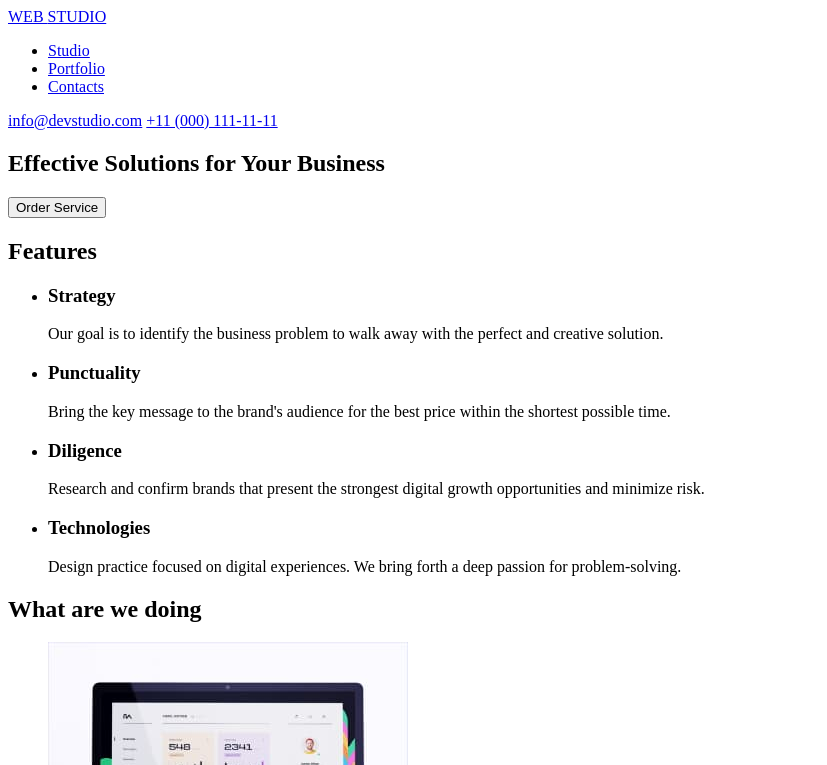
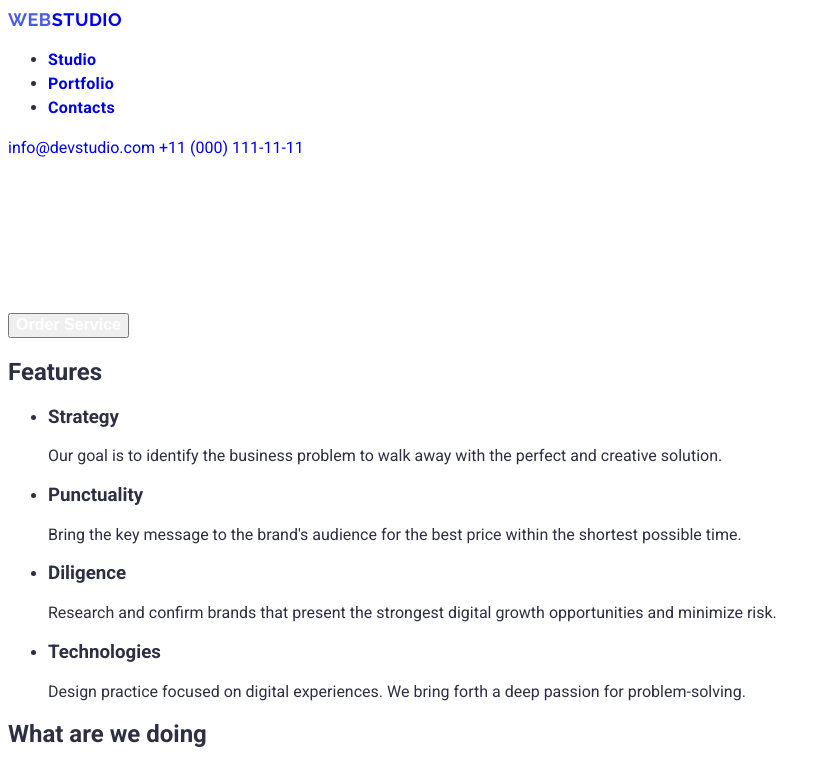
Before and after one commit to GinGreen91/goit-markup-hw-02, a plain HTML site: page index.html in a window 1280 px wide. Shown: the top 765 px of the page, without its empty margins (0-827 px from the left). Drawn offline with Linux system fonts and the light colour scheme.

Commit message:
plus first css

```diff
--- a/css/styles.css
+++ b/css/styles.css
@@ -0,0 +1,54 @@
+body {
+	font-family: "Roboto";
+	font-style: normal;
+	color: #2e2f42;
+}
+
+.header-logo {
+	font-family: "Raleway";
+	font-weight: 800;
+	font-size: 18px;
+	line-height: 24px;
+
+	display: flex;
+	align-items: center;
+	letter-spacing: 0.03em;
+	text-transform: uppercase;
+
+	text-decoration: none;
+}
+.header-logo-web {
+	color: #4d5ae5;
+}
+
+.header-navigation-item {
+	font-weight: 600;
+	font-size: 16px;
+	line-height: 1.5;
+	letter-spacing: 0.02em;
+	text-decoration: none;
+}
+
+.header-contacts {
+	font-weight: 400;
+	font-size: 16px;
+	line-height: 1.5;
+}
+.header-contacts-mail,
+.header-contacts-phone {
+	text-decoration: none;
+}
+
+.main-banner-slogan {
+	font-weight: 600;
+	font-size: 56px;
+	line-height: 1.07;
+	color: #ffffff;
+}
+.main-banner-btn {
+	font-weight: 600;
+	font-size: 16px;
+	line-height: 1.18;
+	color: #ffffff;
+	cursor: pointer;
+}
--- a/index.html
+++ b/index.html
@@ -12,29 +12,31 @@
 			rel="stylesheet"
 		/>
 		<title>Studio</title>
-
 	</head>
 	<body>
-    <header>
+		<header class="header">
 			<div>
-        <a href="index.html"> <span> WEB </span> STUDIO </a>
-        <nav>
-          <ul>
-            <li><a href="index.html">Studio</a></li>
-            <li><a href="./portfolio.html">Portfolio</a></li>
-            <li><a href="#">Contacts</a></li>
+				<a href="index.html" class="header-logo">
+					<span class="header-logo-web">WEB</span>
+					STUDIO
+				</a>
+				<nav class="header-navigation">
+					<ul class="header-navigation-list">
+						<li><a href="./index.html" class="header-navigation-item">Studio</a></li>
+						<li><a href="./portfolio.html" class="header-navigation-item">Portfolio</a></li>
+						<li><a href="#" class="header-navigation-item">Contacts</a></li>
 					</ul>
 				</nav>
-        <div>
-          <a href="mailto:info@devstudio.com">info@devstudio.com</a>
-          <a href="tel:+110001111111">+11 (000) 111-11-11</a>
+				<div class="header-contacts">
+					<a href="mailto:info@devstudio.com" class="header-contacts-mail">info@devstudio.com</a>
+					<a href="tel:+110001111111" class="header-contacts-phone">+11 (000) 111-11-11</a>
 				</div>
 			</div>
 		</header>
 		<main>
-      <section>
-        <h1>Effective Solutions for Your Business</h1>
-        <button type="button">Order Service</button>
+			<section class="main-banner">
+				<h1 class="main-banner-slogan">Effective Solutions for Your Business</h1>
+				<button type="button" class="main-banner-btn">Order Service</button>
 			</section>
 			<section>
 				<div>
@@ -42,31 +44,21 @@
 					<ul>
 						<li>
 							<h3>Strategy</h3>
-              <p>
-                Our goal is to identify the business problem to walk away with
-                the perfect and creative solution.
-              </p>
+							<p>Our goal is to identify the business problem to walk away with the perfect and creative solution.</p>
 						</li>
 						<li>
 							<h3>Punctuality</h3>
-              <p>
-                Bring the key message to the brand's audience for the best price
-                within the shortest possible time.
-              </p>
+							<p>Bring the key message to the brand's audience for the best price within the shortest possible time.</p>
 						</li>
 						<li>
 							<h3>Diligence</h3>
 							<p>
-                Research and confirm brands that present the strongest digital
-                growth opportunities and minimize risk.
+								Research and confirm brands that present the strongest digital growth opportunities and minimize risk.
 							</p>
 						</li>
 						<li>
 							<h3>Technologies</h3>
-              <p>
-                Design practice focused on digital experiences. We bring forth a
-                deep passion for problem-solving.
-              </p>
+							<p>Design practice focused on digital experiences. We bring forth a deep passion for problem-solving.</p>
 						</li>
 					</ul>
 				</div>
@@ -79,20 +71,10 @@
 							<img src="image/mainpage/pc.jpg" alt="photo PC" width="360" height="300" />
 						</li>
 						<li>
-              <img
-                src="image/mainpage/phone.jpg"
-                alt="foto phone"
-                width="360"
-                height="300"
-              />
+							<img src="image/mainpage/phone.jpg" alt="foto phone" width="360" height="300" />
 						</li>
 						<li>
-              <img
-                src="image/mainpage/pcphone.jpg"
-                alt="foto phone in hand"
-                width="360"
-                height="300"
-              />
+							<img src="image/mainpage/pcphone.jpg" alt="foto phone in hand" width="360" height="300" />
 						</li>
 					</ul>
 				</div>
@@ -102,42 +84,22 @@
 					<h2>Our Team</h2>
 					<ul>
 						<li>
-              <img
-                src="image/mainpage/markguerrero.jpg"
-                alt="foto Mark Guerrero"
-                width="264"
-                height="260"
-              />
+							<img src="image/mainpage/markguerrero.jpg" alt="foto Mark Guerrero" width="264" height="260" />
 							<h3>Mark Guerrero</h3>
 							<p>Product Designer</p>
 						</li>
 						<li>
-              <img
-                src="image/mainpage/tomford.jpg"
-                alt="foto Tom Ford"
-                width="264"
-                height="260"
-              />
+							<img src="image/mainpage/tomford.jpg" alt="foto Tom Ford" width="264" height="260" />
 							<h3>Tom Ford</h3>
 							<p>Frontend Developer</p>
 						</li>
 						<li>
-              <img
-                src="image/mainpage/camilagarcia.jpg"
-                alt="foto Camila Garcia"
-                width="264"
-                height="260"
-              />
+							<img src="image/mainpage/camilagarcia.jpg" alt="foto Camila Garcia" width="264" height="260" />
 							<h3>Camila Garcia</h3>
 							<p>Marketing</p>
 						</li>
 						<li>
-              <img
-                src="image/mainpage/danielwilson.jpg"
-                alt="foto Daniel Wilson"
-                width="264"
-                height="260"
-              />
+							<img src="image/mainpage/danielwilson.jpg" alt="foto Daniel Wilson" width="264" height="260" />
 							<h3>Daniel Wilson</h3>
 							<p>UI Designer</p>
 						</li>
@@ -147,11 +109,11 @@
 		</main>
 		<footer>
 			<div>
-        <a href="index.html"> <span> WEB </span> STUDIO </a>
-        <p>
-          Increase the flow of customers and sales for your business with
-          digital marketing & growth solutions.
-        </p>
+				<a href="index.html">
+					<span>WEB</span>
+					STUDIO
+				</a>
+				<p>Increase the flow of customers and sales for your business with digital marketing & growth solutions.</p>
 			</div>
 		</footer>
 	</body>
```
Lines whose indentation alone changed are shown as unchanged.
